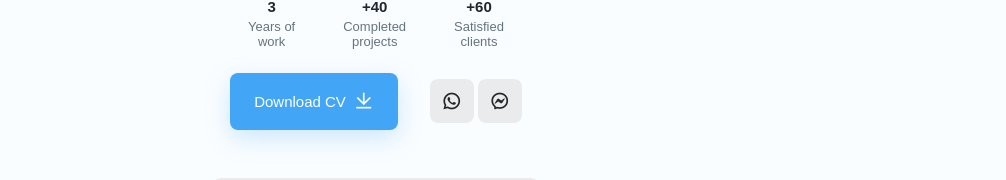
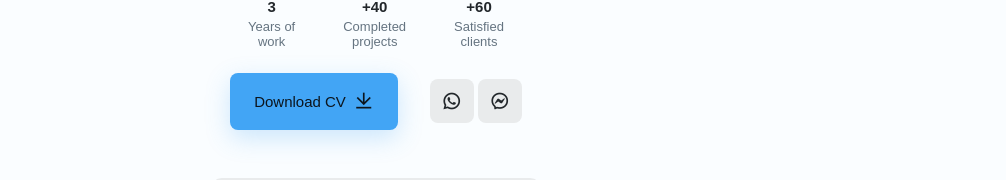
Before and after one commit to lgcarlinf/new-portfolio, a React (Vite) app: page / in a window 1280 px wide. Shown: the part 329-509 px from the top of the page, without its empty margins (264-1270 px from the left). Built offline with nearby package versions, Linux system fonts and the light colour scheme.

Commit message:
Update _header.scss

```diff
--- a/src/scss/_header.scss
+++ b/src/scss/_header.scss
@@ -99,7 +99,7 @@
   align-items: center;
   column-gap: 0.5rem;
   background-color: $first-color;
-  color: #fff;
+  color: $body-color-dark;
   padding: 1.15rem 1.5rem;
   border-radius: 0.5rem;
   transition: 0.3s;
```
